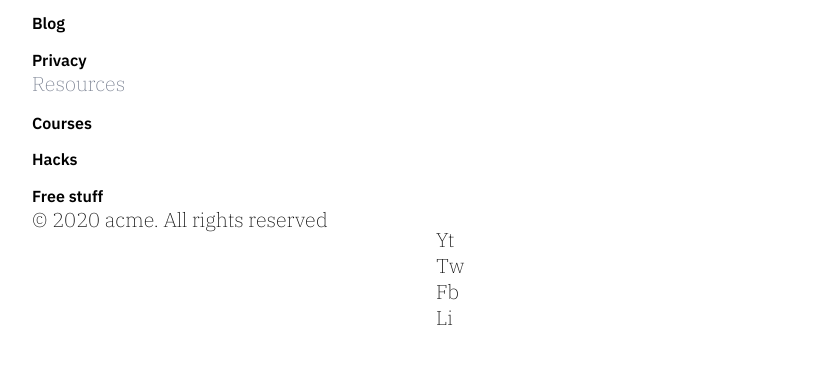
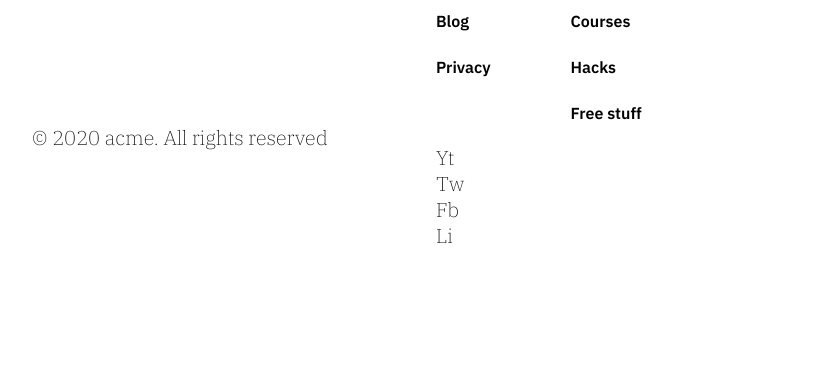
Before and after one commit to Annie-Huang/blog-post-final-project, a website: page index.html in a window 1280 px wide. Shown: the part 3079-3454 px from the top of the page, without its empty margins (224-1055 px from the left). After the commit the page ends 3372 px from the top, so only its background shows below. Drawn offline with Linux system fonts and the light colour scheme.

Commit message:
Kevin's solution: create a special class (.foot-nav) to do customize flex box. Use '.footer-nav a' instead of dd for style

```diff
--- a/index.html
+++ b/index.html
@@ -114,9 +114,10 @@
 
   <footer class="primary-footer">
     <div class="container">
-      <div class="primary-footer__inner">
+      <div class="primary-footer__inner split">
         <a href="index.html" aria-label="acme home page"><img src="img/logo.svg" alt="" class="logo"></a>
 
+        <div class='footer-nav'>
           <dl class='flow-content'>
             <dt class="text-serif">Map</dt>
             <dd><a href="#">Blog</a></dd>
@@ -129,7 +130,7 @@
             <dd><a href="#">Hacks</a></dd>
             <dd><a href="#">Free stuff</a></dd>
           </dl>
-
+        </div>
       </div>
       <div class="split text-serif">
         <p class="copywrite">© 2020 acme. All rights reserved </p>
--- a/style.css
+++ b/style.css
@@ -171,11 +171,6 @@ dt {
   color: var(--clr-neutral-400);
 }
 
-dd {
-  font-size: var(--fs-300);
-  font-weight: var(--fw-700);
-}
-
 /* ///////////////
   General Layout
   ////////////// */
@@ -329,6 +324,21 @@ section {
   opacity: 1;
 }
 
+.footer-nav {
+  display: flex;
+}
+
+.footer-nav > *:first-child {
+  margin-right: 4em;
+}
+
+.footer-nav a {
+  text-decoration: none;
+  font-weight: var(--fw-700);
+  font-size: var(--fs-300);
+  color: var(--clr-neutral-900);
+}
+
 .primary-footer > div:nth-child(2) {
   font-size: var(--fs-300);
   font-weight: var(--fw-400);
```
Lines whose indentation alone changed are shown as unchanged.
